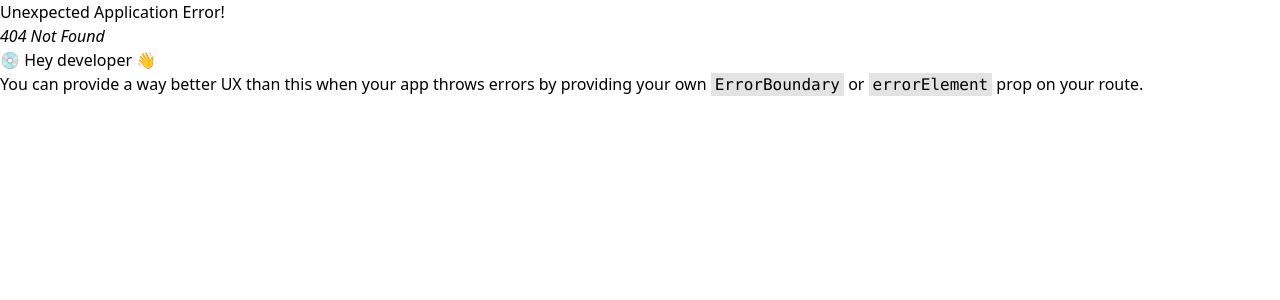
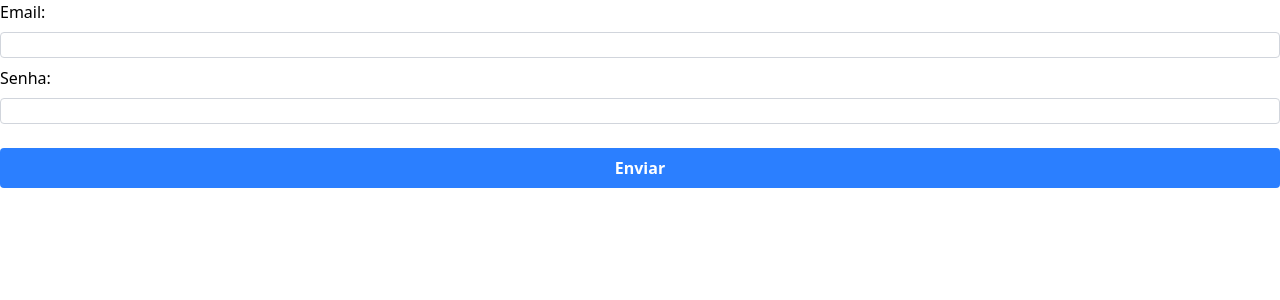
Before and after one commit to guilhermegodoydev/crm, a React (Vite) app: page /login in a window 1280 px wide. Before the commit this address had no page. Shown: the top 300 px of the page. Built offline with nearby package versions, Linux system fonts and the light colour scheme.

Commit message:
Fazendo tela de login

```diff
--- a/package.json
+++ b/package.json
@@ -14,6 +14,7 @@
     "lucide-react": "^0.525.0",
     "react": "^19.1.0",
     "react-dom": "^19.1.0",
+    "react-hook-form": "^7.60.0",
     "react-router-dom": "^7.7.0",
     "tailwindcss": "^4.1.11"
   },
--- a/src/components/ClienteForm.jsx
+++ b/src/components/ClienteForm.jsx
@@ -1,6 +1,4 @@
 import { useState } from "react";
-
-const estiloInput = "border border-gray-300 rounded-sm block w-full";
 
 export default function ClienteForm({ adicionarCliente }) {
     const [novoCliente, setnovoCliente] = useState({
@@ -17,26 +15,25 @@ export default function ClienteForm({ adicionarCliente }) {
     }
 
     return (
-        <form className="card flex flex-col space-y-2">
-
+        <form className="card">
             <div>
                 <label htmlFor="nome">Nome:</label>
-                <input type="text" id="nome" className={estiloInput} onChange={alterar}/>
+                <input type="text" id="nome" onChange={alterar}/>
             </div>
 
             <div>
                 <label htmlFor="email">E-mail:</label>
-                <input type="email" id="email" className={estiloInput} onChange={alterar}/>
+                <input type="email" id="email" onChange={alterar}/>
             </div>
 
             <div className="flex gap-4">
                 <div className="flex-1">
                     <label htmlFor="telefone">Telefone:</label>
-                    <input type="tel" id="telefone" className={estiloInput} onChange={alterar}/>
+                    <input type="tel" id="telefone" onChange={alterar}/>
                 </div>
                 <div className="flex-1">
                     <label htmlFor="status">Status:</label>
-                    <select id="status" className={estiloInput} onChange={alterar}>
+                    <select id="status" onChange={alterar}>
                         <option value="ativo">Ativo</option>
                         <option value="inativo">Inativo</option>
                     </select>
@@ -45,10 +42,10 @@ export default function ClienteForm({ adicionarCliente }) {
 
             <div>
                 <label htmlFor="observacoes">Observações:</label>
-                <textarea id="observacoes" className={estiloInput} onChange={alterar}></textarea>
+                <textarea id="observacoes" onChange={alterar}></textarea>
             </div>
 
-            <button className="mt-4" onClick={(e) => {
+            <button onClick={(e) => {
                 e.preventDefault();
                 adicionarCliente(novoCliente)
             }}>Enviar</button>
--- a/src/index.css
+++ b/src/index.css
@@ -3,6 +3,18 @@
 @layer base {
     button {
         @apply bg-blue-500 text-white font-bold py-2 px-4 rounded hover:bg-blue-600 transition-colors duration-300 cursor-pointer;
+    }
+
+    input {
+        @apply border border-gray-300 rounded-sm block w-full;
+    }
+
+    form {
+        @apply flex flex-col space-y-2;
+    }
+
+    form > button {
+        @apply mt-4;
     }
 }
 
--- a/src/main.jsx
+++ b/src/main.jsx
@@ -3,6 +3,7 @@ import { createRoot } from 'react-dom/client'
 import App from './App.jsx'
 import { createBrowserRouter, RouterProvider } from 'react-router-dom'
 import ClienteEdit from './pages/ClienteEdit.jsx'
+import Login from "./pages/Login.jsx"
 
 const router = createBrowserRouter([
   {
@@ -12,6 +13,10 @@ const router = createBrowserRouter([
   {
     path: "/clientEdit",
     element: <ClienteEdit />
+  },
+  {
+    path: "/login",
+    element: <Login />
   }
 ])
 
--- /dev/null
+++ b/src/pages/Login.jsx
@@ -0,0 +1,35 @@
+import { useForm } from "react-hook-form";
+
+export default function Login() {
+  const {
+    register,
+    handleSubmit,
+    formState: { errors },
+  } = useForm();
+
+  const enviar = (dados) => {
+    console.log(dados);
+  };
+
+  return (
+    <form onSubmit={handleSubmit(enviar)}>
+      <label htmlFor="email">Email:</label>
+      <input
+        id="email"
+        {...register("email", { required: "O email é obrigatório" })}
+      />
+
+      {errors.email && <p>{errors.email.message}</p>}
+
+      <label htmlFor="senha">Senha:</label>
+      <input
+        type="password"
+        id="senha"
+        {...register("senha", { required: "A senha é obrigatória" })}
+      />
+      {errors.senha && <p>{errors.senha.message}</p>}
+
+      <button type="submit">Enviar</button>
+    </form>
+  );
+}
```
Also changed, not shown: 1 other file (tests, documents, lock files or other folders).
